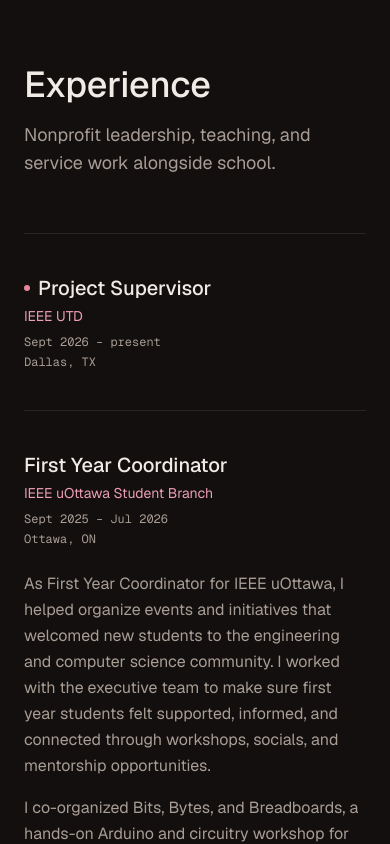
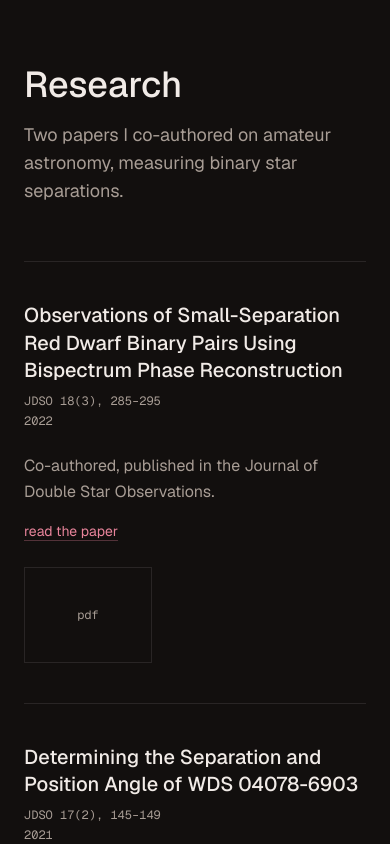
Before and after one commit to aparnabalaji07/portfolio, a Next.js app: page / in a window 390 px wide. Shown: the part 4160-5004 px from the top of the page. Built offline with nearby package versions, Linux system fonts and the light colour scheme.

Commit message:
feat: added a research section with embedded pdfs for both papers

```diff
--- a/src/app/page.js
+++ b/src/app/page.js
@@ -1,6 +1,7 @@
 import Hero from "@/components/Hero";
 import About from "@/components/About";
 import Projects from "@/components/Projects";
+import Research from "@/components/Research";
 import Experience from "@/components/Experience";
 import Contact from "@/components/Contact";
 
@@ -10,6 +11,7 @@ export default function Home() {
       <Hero />
       <About />
       <Projects />
+      <Research />
       <Experience />
       <Contact />
     </main>
--- a/src/components/Nav.js
+++ b/src/components/Nav.js
@@ -52,6 +52,12 @@ export default function Nav() {
               projects
             </a>
             <a
+              href="#research"
+              className="text-text hover:text-accent transition-colors outline-none focus-visible:outline-2 focus-visible:outline-accent focus-visible:outline-offset-4 rounded-sm"
+            >
+              research
+            </a>
+            <a
               href="#experience"
               className="text-text hover:text-accent transition-colors outline-none focus-visible:outline-2 focus-visible:outline-accent focus-visible:outline-offset-4 rounded-sm"
             >
@@ -98,6 +104,13 @@ export default function Nav() {
                 projects
               </a>
               <a
+                href="#research"
+                className="px-4 py-2 text-text hover:text-accent transition-colors outline-none focus-visible:outline-2 focus-visible:outline-accent focus-visible:-outline-offset-2"
+                onClick={() => setMenuOpen(false)}
+              >
+                research
+              </a>
+              <a
                 href="#experience"
                 className="px-4 py-2 text-text hover:text-accent transition-colors outline-none focus-visible:outline-2 focus-visible:outline-accent focus-visible:-outline-offset-2"
                 onClick={() => setMenuOpen(false)}
--- /dev/null
+++ b/src/components/Research.js
@@ -0,0 +1,78 @@
+import Container from "@/components/Container";
+import FadeIn from "@/components/FadeIn";
+import { research } from "@/data/research";
+
+export default function Research() {
+  return (
+    <section id="research" className="py-24">
+      <Container>
+        <FadeIn>
+          <h2 className="text-text text-4xl md:text-5xl font-medium">
+            Research
+          </h2>
+          <p className="text-muted text-lg mt-4 max-w-xl">
+            Two papers I co-authored on amateur astronomy, measuring binary
+            star separations.
+          </p>
+        </FadeIn>
+
+        <div className="mt-14 border-t border-text/10">
+          {research.map((paper) => (
+            <div
+              key={paper.url}
+              className="relative border-b border-text/10 py-10 before:content-[''] before:absolute before:inset-x-0 before:top-0 before:h-px before:bg-accent before:opacity-0 before:transition-opacity hover:before:opacity-100 after:content-[''] after:absolute after:inset-x-0 after:bottom-0 after:h-px after:bg-accent after:opacity-0 after:transition-opacity hover:after:opacity-100"
+            >
+              <FadeIn>
+                <div className="flex flex-col md:flex-row md:justify-between gap-6">
+                  <div className="md:w-64 shrink-0">
+                    <h3 className="text-text text-xl font-medium leading-snug">
+                      {paper.title}
+                    </h3>
+                    <p className="text-muted text-xs font-mono mt-2">
+                      {paper.citation}
+                    </p>
+                    <p className="text-muted text-xs font-mono mt-1">
+                      {paper.year}
+                    </p>
+                  </div>
+
+                  <div className="flex-1">
+                    <p className="text-muted text-base leading-relaxed">
+                      Co-authored, published in the {paper.journal}.
+                    </p>
+                    <a
+                      href={paper.url}
+                      target="_blank"
+                      rel="noopener noreferrer"
+                      className="inline-block text-sm text-accent hover:text-accent-light transition-colors underline underline-offset-4 decoration-accent/30 mt-4 outline-none focus-visible:outline-2 focus-visible:outline-accent focus-visible:outline-offset-4 rounded-sm"
+                    >
+                      read the paper
+                    </a>
+                  </div>
+
+                  <div className="relative h-24 w-32 shrink-0 overflow-hidden border border-text/10">
+                    <object
+                      data={paper.url}
+                      type="application/pdf"
+                      className="w-full h-full pointer-events-none"
+                      aria-label={paper.title}
+                    >
+                      <a
+                        href={paper.url}
+                        target="_blank"
+                        rel="noopener noreferrer"
+                        className="w-full h-full flex items-center justify-center text-muted text-xs font-mono"
+                      >
+                        pdf
+                      </a>
+                    </object>
+                  </div>
+                </div>
+              </FadeIn>
+            </div>
+          ))}
+        </div>
+      </Container>
+    </section>
+  );
+}
--- /dev/null
+++ b/src/data/research.js
@@ -0,0 +1,17 @@
+export const research = [
+  {
+    title:
+      "Observations of Small-Separation Red Dwarf Binary Pairs Using Bispectrum Phase Reconstruction",
+    journal: "Journal of Double Star Observations",
+    citation: "JDSO 18(3), 285–295",
+    year: "2022",
+    url: "https://www.jdso.org/volume18/number3/Bowers_285_295.pdf",
+  },
+  {
+    title: "Determining the Separation and Position Angle of WDS 04078-6903",
+    journal: "Journal of Double Star Observations",
+    citation: "JDSO 17(2), 145–149",
+    year: "2021",
+    url: "https://www.jdso.org/volume17/number2/Vondruska_145_149.pdf",
+  },
+];
```
